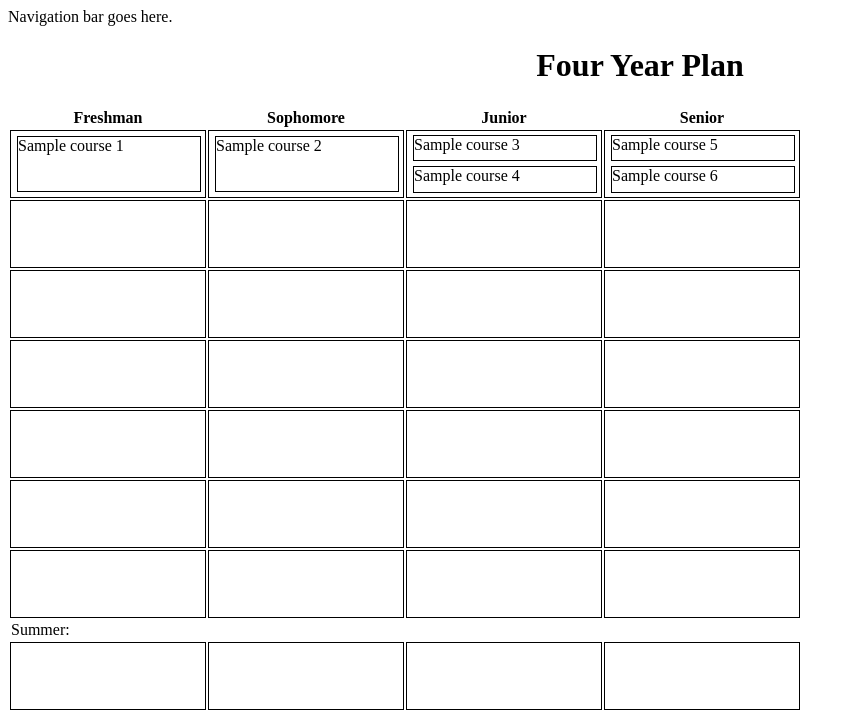
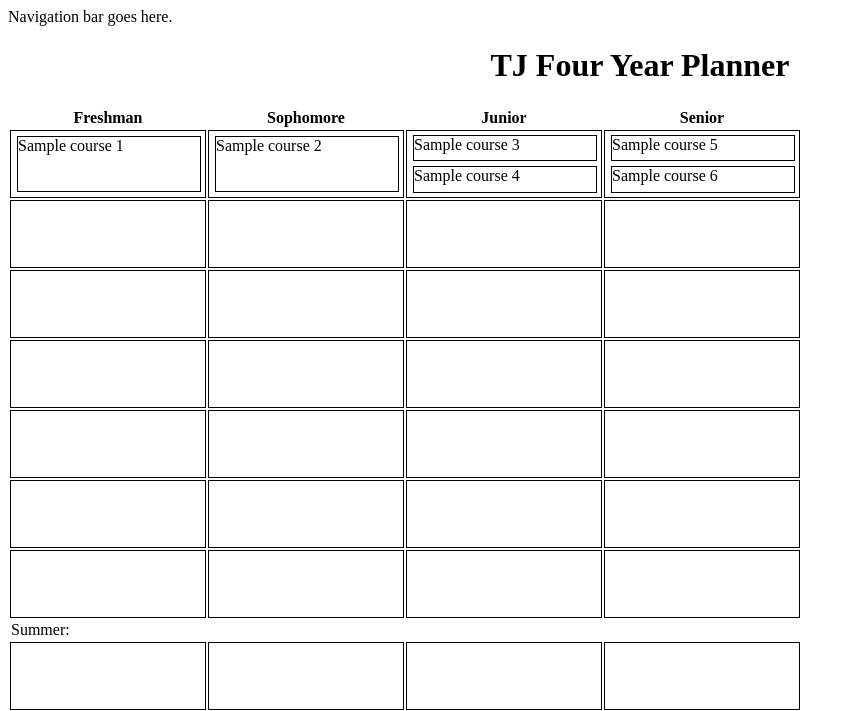
Before and after one commit to randogyater/tj-planner, a Flask app: page / in a window 1280 px wide. Shown: the top 711 px of the page, without its empty margins (0-855 px from the left). Run offline with Flask 2, Linux system fonts and the light colour scheme.

Commit message:
Added javascript to get course data and added an icon and title
About time.

```diff
--- /dev/null
+++ b/static/js/course_catalog.js
@@ -0,0 +1,2 @@
+$.getJSON("static/data/courses.json", function(data) {courses=data})
+$.getJSON("static/data/labs.json", function(data) {labs=data})
--- a/templates/index.html
+++ b/templates/index.html
@@ -2,9 +2,11 @@
 <html lang="en">
 <head>
     <meta charset="UTF-8">
-    <title>Title</title>
+    <title>Four Year Planner</title>
+    <link rel="shortcut icon" href="{{ url_for('static', filename='favicon.ico') }}">
     <link rel="stylesheet" type="text/css" href="/static/css/style.css">
     <script src="https://code.jquery.com/jquery-3.5.0.min.js" integrity="sha256-xNzN2a4ltkB44Mc/Jz3pT4iU1cmeR0FkXs4pru/JxaQ=" crossorigin="anonymous"></script>
+    <script src="/static/js/course_catalog.js"></script>
     <script src="/static/js/interactivity.js"></script>
 </head>
 <body>
@@ -12,7 +14,7 @@
     Navigation bar goes here.
 </nav>
 <header style="text-align: center;">
-    <h1>Four Year Plan</h1>
+    <h1>TJ Four Year Planner</h1>
 </header>
 <aside id="catalog">
 
```
Also changed, not shown: static/favicon.ico (added).
